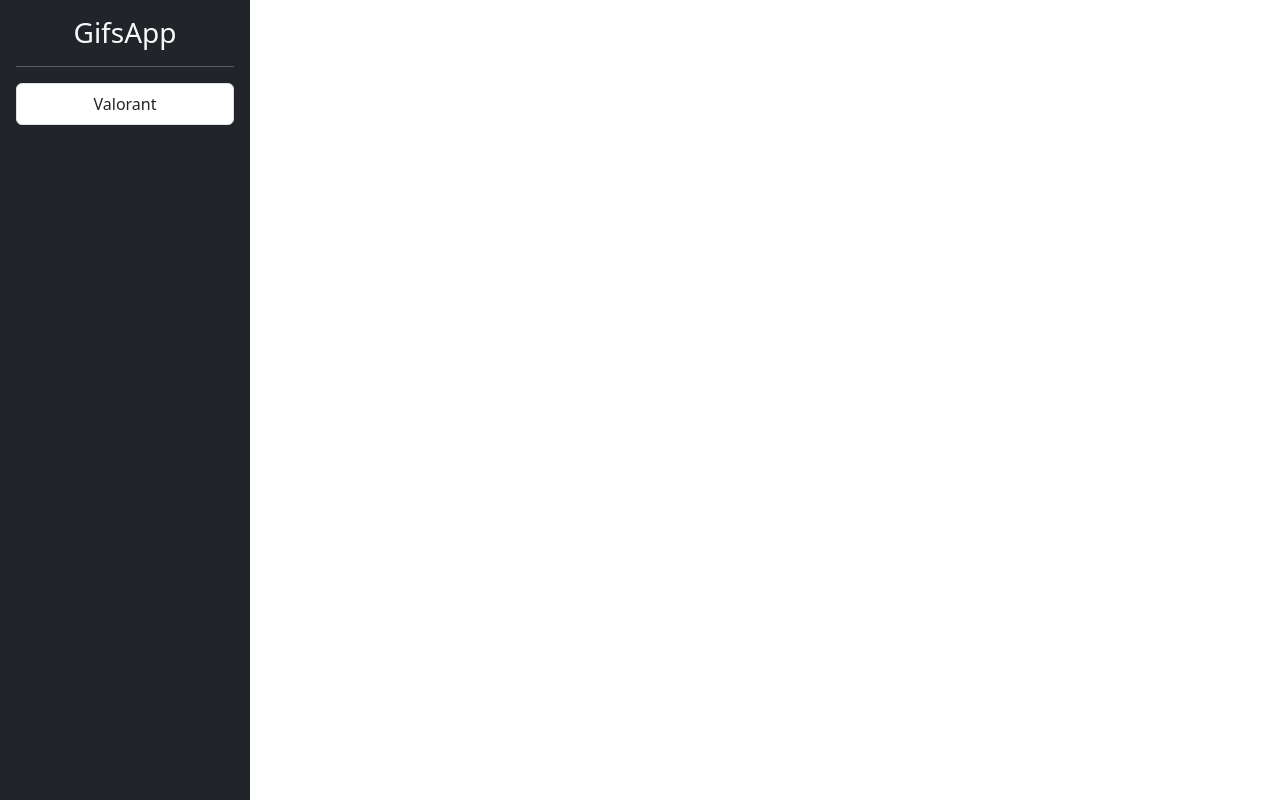
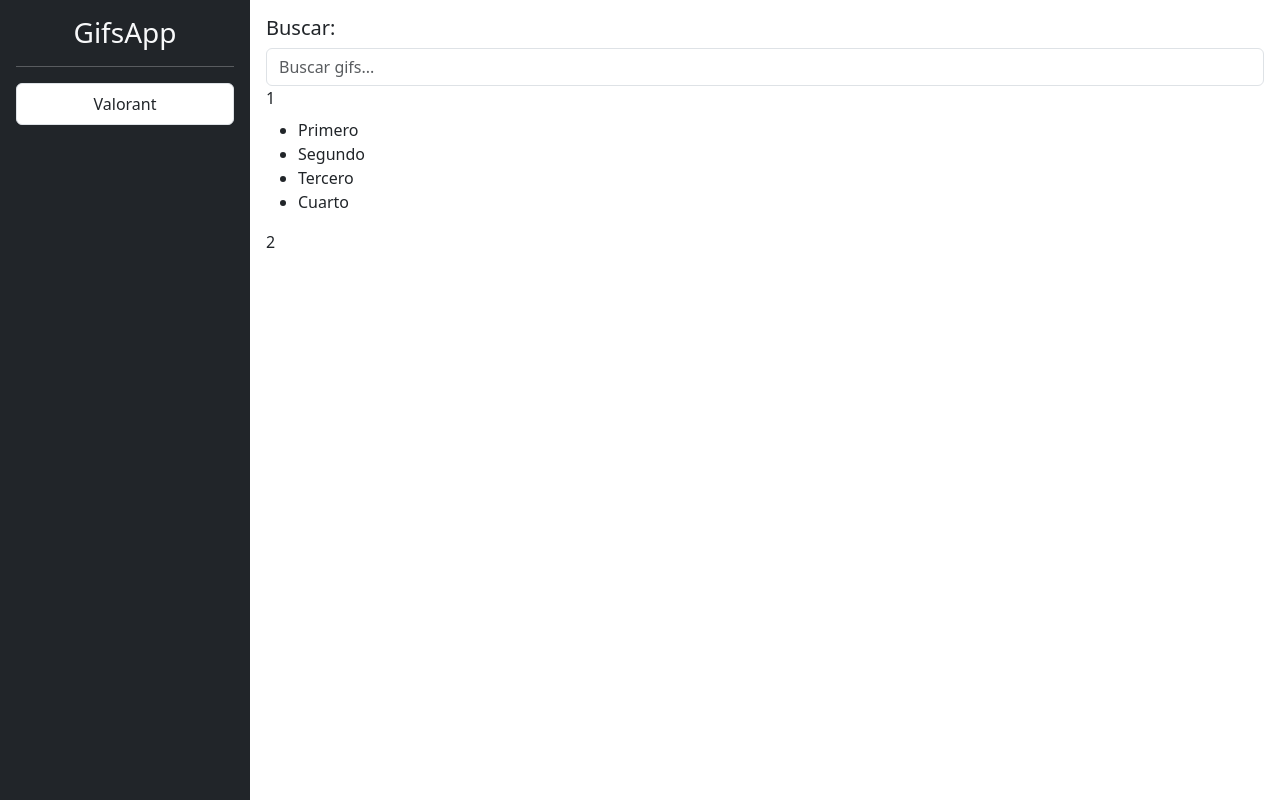
Before and after one commit to alomeliBravo/03-gifs-app, an Angular app: page / in a window 1280 px wide. Built offline with nearby package versions, Linux system fonts and the light colour scheme.

Commit message:
#89 Creación de componente search-box

```diff
--- a/src/app/app.component.html
+++ b/src/app/app.component.html
@@ -1,7 +1,7 @@
 <div class="d-flex">
 
-<shared-sidebar></shared-sidebar>
+  <shared-sidebar></shared-sidebar>
 
-<!-- Home Page -->
+  <gifs-home-page class="flex-fill"></gifs-home-page>
 
 </div>
--- /dev/null
+++ b/src/app/gifs/pages/home/home-page.component.html
@@ -0,0 +1,18 @@
+<div class="row p-3">
+  <div class="col-12">
+    <!-- Busqueda -->
+    <gifs-search-box></gifs-search-box>
+    1
+  </div>
+
+  <div class="col-12 pt-2">
+    <!-- listado de gifs -->
+    <ul>
+      <li>Primero</li>
+      <li>Segundo</li>
+      <li>Tercero</li>
+      <li>Cuarto</li>
+    </ul>
+    2
+  </div>
+</div>
--- /dev/null
+++ b/src/app/gifs/search-box/search-box.component.ts
@@ -0,0 +1,18 @@
+import { Component, OnInit } from '@angular/core';
+
+@Component({
+  standalone: false,
+  selector: 'gifs-search-box',
+  template: `
+    <h5>Buscar:</h5>
+    <input type="text"
+    class="form-control"
+    placeholder="Buscar gifs...">
+  `,
+})
+
+export class SearchBoxComponent {
+  constructor() { }
+
+  ngOnInit() { }
+}
```
Also changed, not shown: src/app/gifs/gifs.module.ts (+9 -1 lines), src/app/gifs/pages/home/home-page.component.ts (added, +8 -0 lines).
